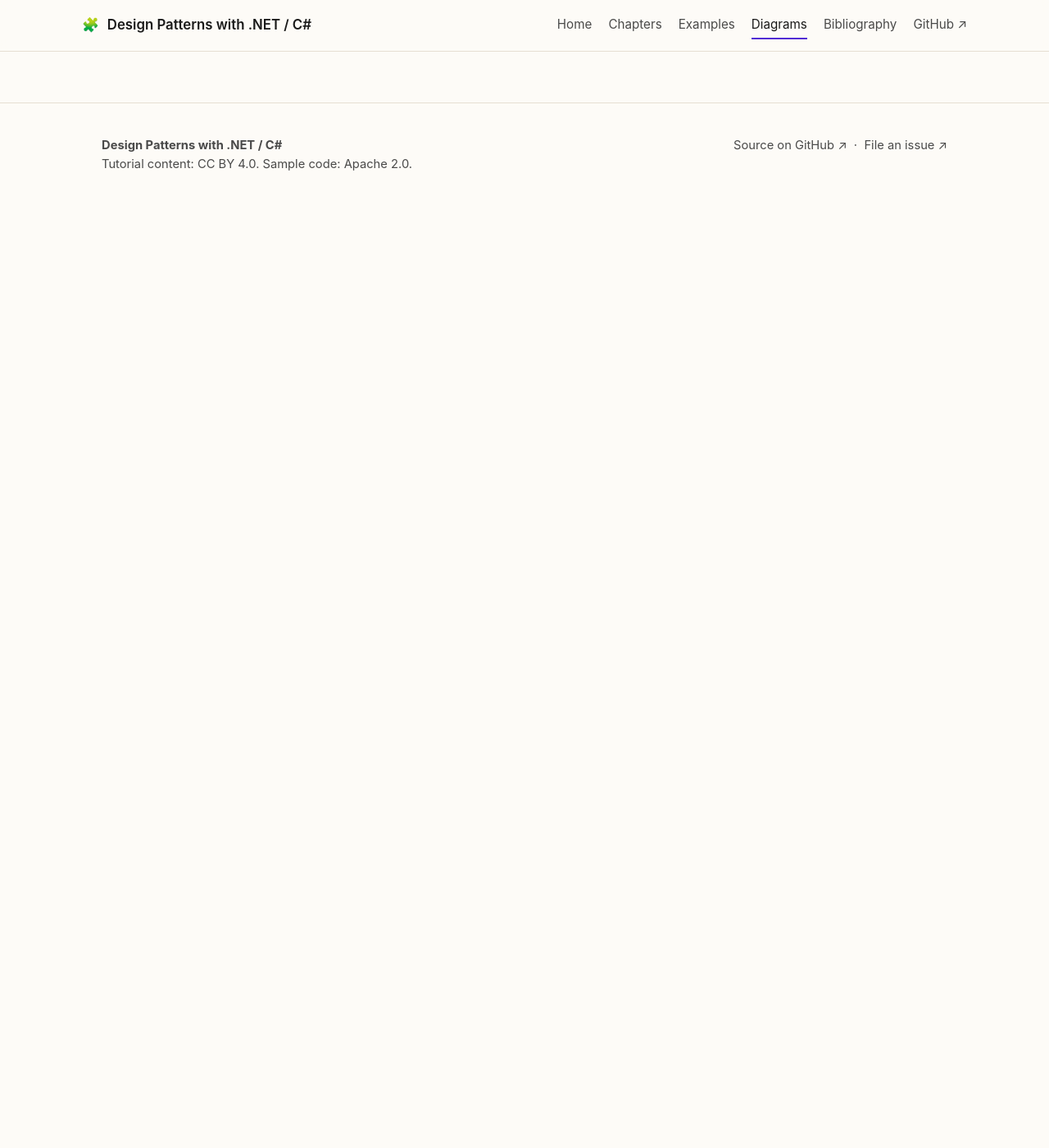
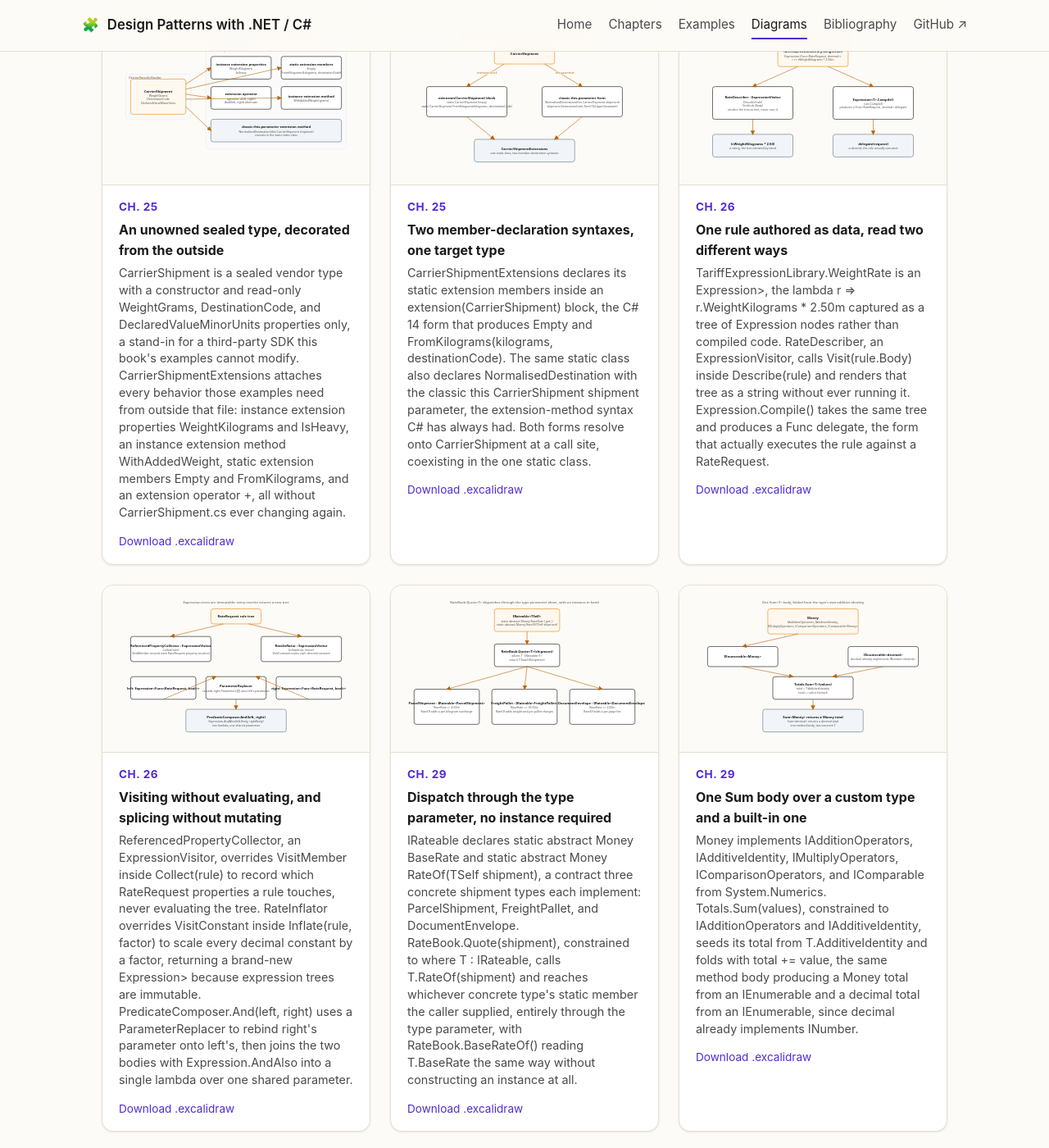
Before and after one commit to patterncatalyst/csharp-design-patterns, a Jekyll site: the page built from diagrams.html, in a window 1280 px wide and 1400 px high, scrolled down 11585 px. Shown: the whole window at 82% size. Built offline with Jekyll 4.4.1, drawn with Linux system fonts in a browser that asks for light colours; before the commit the page ends 11846 px from its top, so only the background shows below that.

Commit message:
docs(r12): diagrams for ch25/26/29 (extension members, expression trees, static abstract + generic math)

```diff
--- a/_data/diagrams.yml
+++ b/_data/diagrams.yml
@@ -606,3 +606,82 @@
     [.. memento.Lines] rather than aliasing the memento's list, so a later
     mutation on the restored booking can never reach back into the snapshot
     the caretaker is still holding.
+
+- name: 25-extension-members
+  section: "Ch. 25"
+  title: An unowned sealed type, decorated from the outside
+  caption: >-
+    CarrierShipment is a sealed vendor type with a constructor and read-only
+    WeightGrams, DestinationCode, and DeclaredValueMinorUnits properties only,
+    a stand-in for a third-party SDK this book's examples cannot modify.
+    CarrierShipmentExtensions attaches every behavior those examples need from
+    outside that file: instance extension properties WeightKilograms and
+    IsHeavy, an instance extension method WithAddedWeight, static extension
+    members Empty and FromKilograms, and an extension operator +, all without
+    CarrierShipment.cs ever changing again.
+
+- name: 25-extension-block-and-classic-form
+  section: "Ch. 25"
+  title: Two member-declaration syntaxes, one target type
+  caption: >-
+    CarrierShipmentExtensions declares its static extension members inside an
+    extension(CarrierShipment) block, the C# 14 form that produces Empty and
+    FromKilograms(kilograms, destinationCode). The same static class also
+    declares NormalisedDestination with the classic this CarrierShipment
+    shipment parameter, the extension-method syntax C# has always had. Both
+    forms resolve onto CarrierShipment at a call site, coexisting in the one
+    static class.
+
+- name: 26-expression-trees
+  section: "Ch. 26"
+  title: One rule authored as data, read two different ways
+  caption: >-
+    TariffExpressionLibrary.WeightRate is an
+    Expression<Func<RateRequest, decimal>>, the lambda r => r.WeightKilograms
+    * 2.50m captured as a tree of Expression nodes rather than compiled code.
+    RateDescriber, an ExpressionVisitor, calls Visit(rule.Body) inside
+    Describe(rule) and renders that tree as a string without ever running it.
+    Expression<T>.Compile() takes the same tree and produces a
+    Func<RateRequest, decimal> delegate, the form that actually executes the
+    rule against a RateRequest.
+
+- name: 26-expressionvisitor-rewrite
+  section: "Ch. 26"
+  title: Visiting without evaluating, and splicing without mutating
+  caption: >-
+    ReferencedPropertyCollector, an ExpressionVisitor, overrides VisitMember
+    inside Collect(rule) to record which RateRequest properties a rule
+    touches, never evaluating the tree. RateInflator overrides VisitConstant
+    inside Inflate(rule, factor) to scale every decimal constant by a factor,
+    returning a brand-new Expression<Func<RateRequest, decimal>> because
+    expression trees are immutable. PredicateComposer.And(left, right) uses a
+    ParameterReplacer to rebind right's parameter onto left's, then joins the
+    two bodies with Expression.AndAlso into a single lambda over one shared
+    parameter.
+
+- name: 29-static-abstract-members-and-generic-math
+  section: "Ch. 29"
+  title: Dispatch through the type parameter, no instance required
+  caption: >-
+    IRateable<TSelf> declares static abstract Money BaseRate and static
+    abstract Money RateOf(TSelf shipment), a contract three concrete
+    shipment types each implement: ParcelShipment, FreightPallet, and
+    DocumentEnvelope. RateBook.Quote<T>(shipment), constrained to where T :
+    IRateable<T>, calls T.RateOf(shipment) and reaches whichever concrete
+    type's static member the caller supplied, entirely through the type
+    parameter, with RateBook.BaseRateOf<T>() reading T.BaseRate the same way
+    without constructing an instance at all.
+
+- name: 29-generic-math-over-money
+  section: "Ch. 29"
+  title: One Sum<T> body over a custom type and a built-in one
+  caption: >-
+    Money implements IAdditionOperators<Money, Money, Money>,
+    IAdditiveIdentity<Money, Money>, IMultiplyOperators<Money, decimal, Money>,
+    IComparisonOperators<Money, Money, bool>, and IComparable<Money> from
+    System.Numerics. Totals.Sum<T>(values), constrained to
+    IAdditionOperators<T, T, T> and IAdditiveIdentity<T, T>, seeds its total
+    from T.AdditiveIdentity and folds with total += value, the same method
+    body producing a Money total from an IEnumerable<Money> and a decimal
+    total from an IEnumerable<decimal>, since decimal already implements
+    INumber<decimal>.
```
Also changed, not shown: diagrams/25-extension-block-and-classic-form.svg (added), diagrams/25-extension-members.svg (added), diagrams/26-expression-trees.svg (added), diagrams/26-expressionvisitor-rewrite.svg (added), diagrams/29-generic-math-over-money.svg (added), diagrams/29-static-abstract-members-and-generic-math.svg (added), 6 other files.
